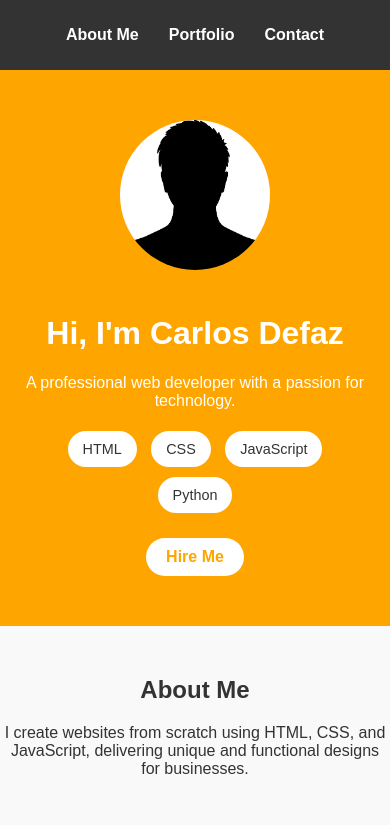
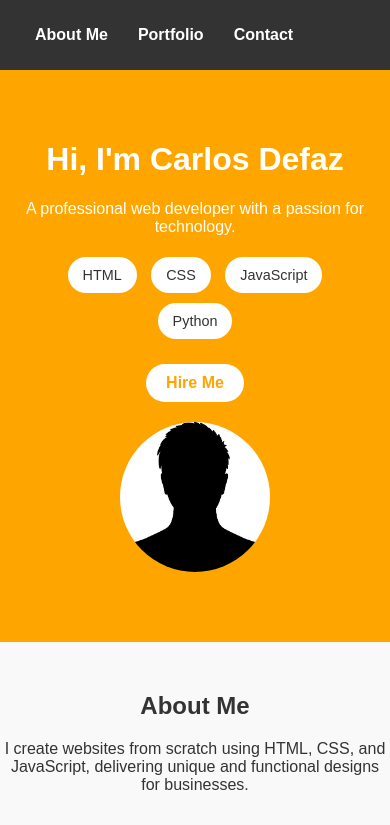
Before and after one commit to cdefaz08/De-faz-Website, a plain HTML site: page index.html in a window 390 px wide. Shown: the top 825 px of the page. Drawn offline with Linux system fonts and the light colour scheme.

Commit message:
Styles-responsive

```diff
--- a/index.html
+++ b/index.html
@@ -17,7 +17,7 @@
 
     <header class="hero">
         <div class="hero-content">
-            <img src="images/profile.jpg" alt="Profile Photo" class="profile-photo">
+            <div class="hero-text">
                 <h1>Hi, I'm Carlos Defaz</h1>
                 <p>A professional web developer with a passion for technology.</p>
                 <div class="skills">
@@ -27,6 +27,10 @@
                     <span>Python</span>
                 </div>
                 <a href="#contact" class="btn">Hire Me</a>
+            </div>
+            <div class="hero-image">
+                <img src="images/profile.jpg" alt="Profile Photo" class="profile-photo">
+            </div>
         </div>
     </header>
 
--- a/styles.css
+++ b/styles.css
@@ -14,7 +14,7 @@ nav {
 
 nav ul {
     display: flex;
-    justify-content: center;
+    justify-content: left;
     list-style: none;
     padding: 0;
 }
@@ -36,14 +36,29 @@ nav ul li a:hover {
 .hero {
     background-color: #ffa500;
     color: white;
-    text-align: center;
     padding: 50px 20px;
-    position: relative;
+    display: flex;
+    justify-content: center;
+    align-items: center;
+    text-align: left;
 }
 
 .hero-content {
-    max-width: 600px;
-    margin: 0 auto;
+    display: flex;
+    align-items: center;
+    max-width: 900px;
+    width: 100%;
+}
+
+.hero-text {
+    flex: 1;
+    padding-right: 20px;
+}
+
+.hero-image {
+    flex: 1;
+    display: flex;
+    justify-content: center;
 }
 
 .profile-photo {
@@ -126,3 +141,20 @@ section {
     font-size: 0.9em;
     color: #666;
 }
+
+/* Responsive Design */
+@media (max-width: 768px) {
+    .hero {
+        flex-direction: column;
+        text-align: center;
+    }
+
+    .hero-content {
+        flex-direction: column;
+    }
+
+    .hero-text {
+        padding-right: 0;
+        margin-bottom: 20px;
+    }
+}
```
Lines whose indentation alone changed are shown as unchanged.
